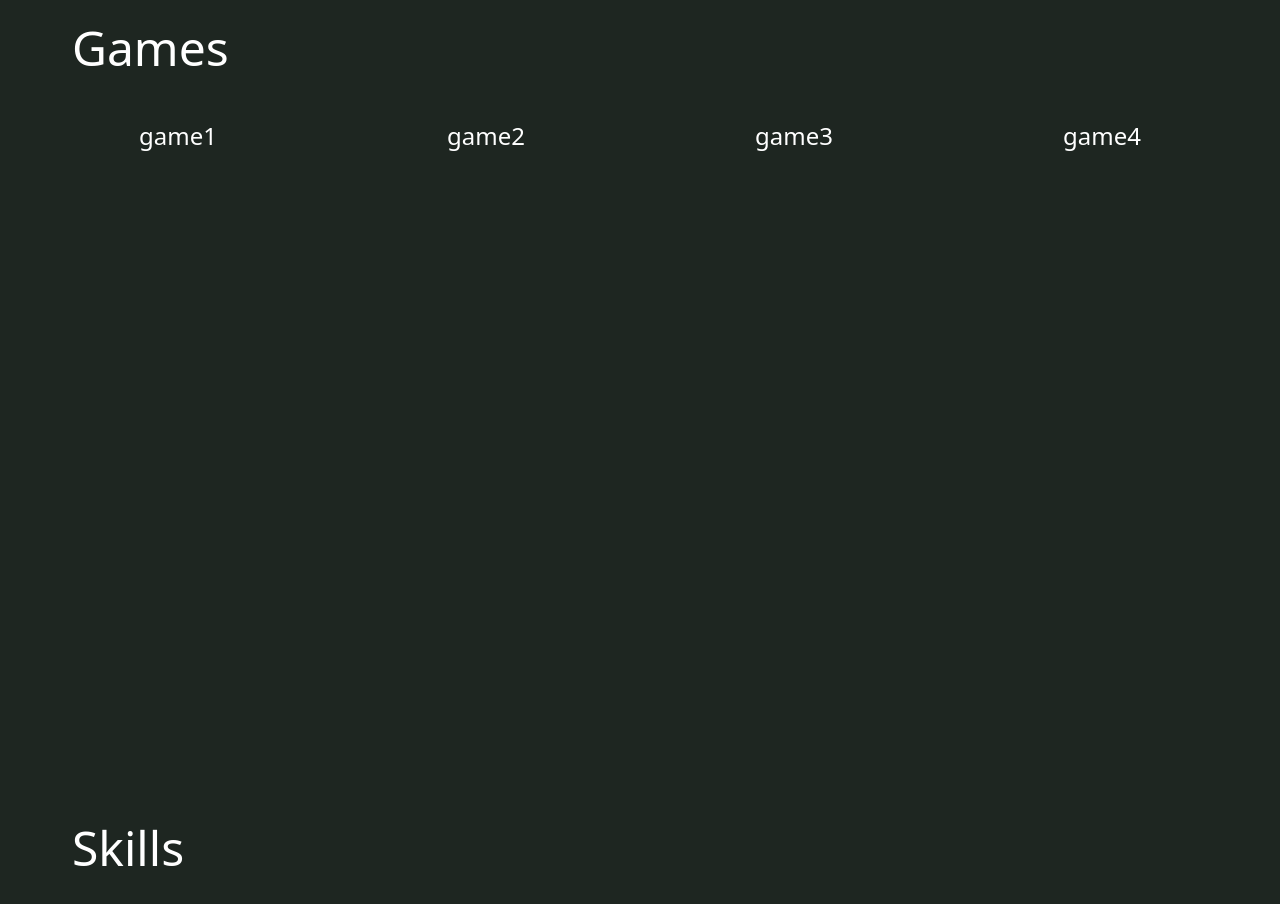
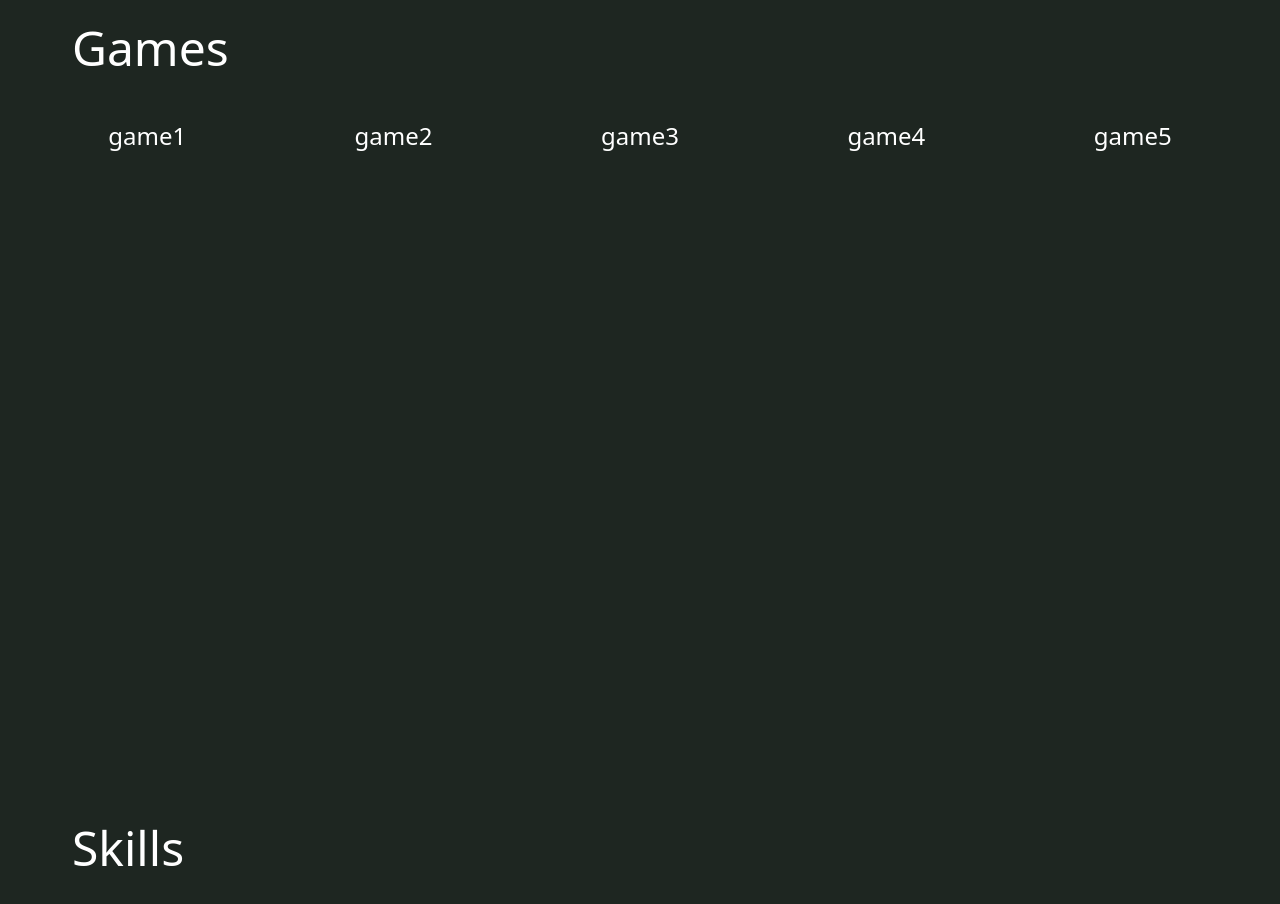
Before and after one commit to chiangamy210/portfolio, a Next.js app: page / in a window 1280 px wide. Shown: the part 1960-2864 px from the top of the page. Built offline with nearby package versions, Linux system fonts and the light colour scheme.

Commit message:
test push

```diff
--- a/app/components/Games.tsx
+++ b/app/components/Games.tsx
@@ -9,6 +9,7 @@ export default function Games() {
         <div>game2</div>
         <div>game3</div>
         <div>game4</div>
+        <div>game5</div>
       </div>
     </main>
   );
```
